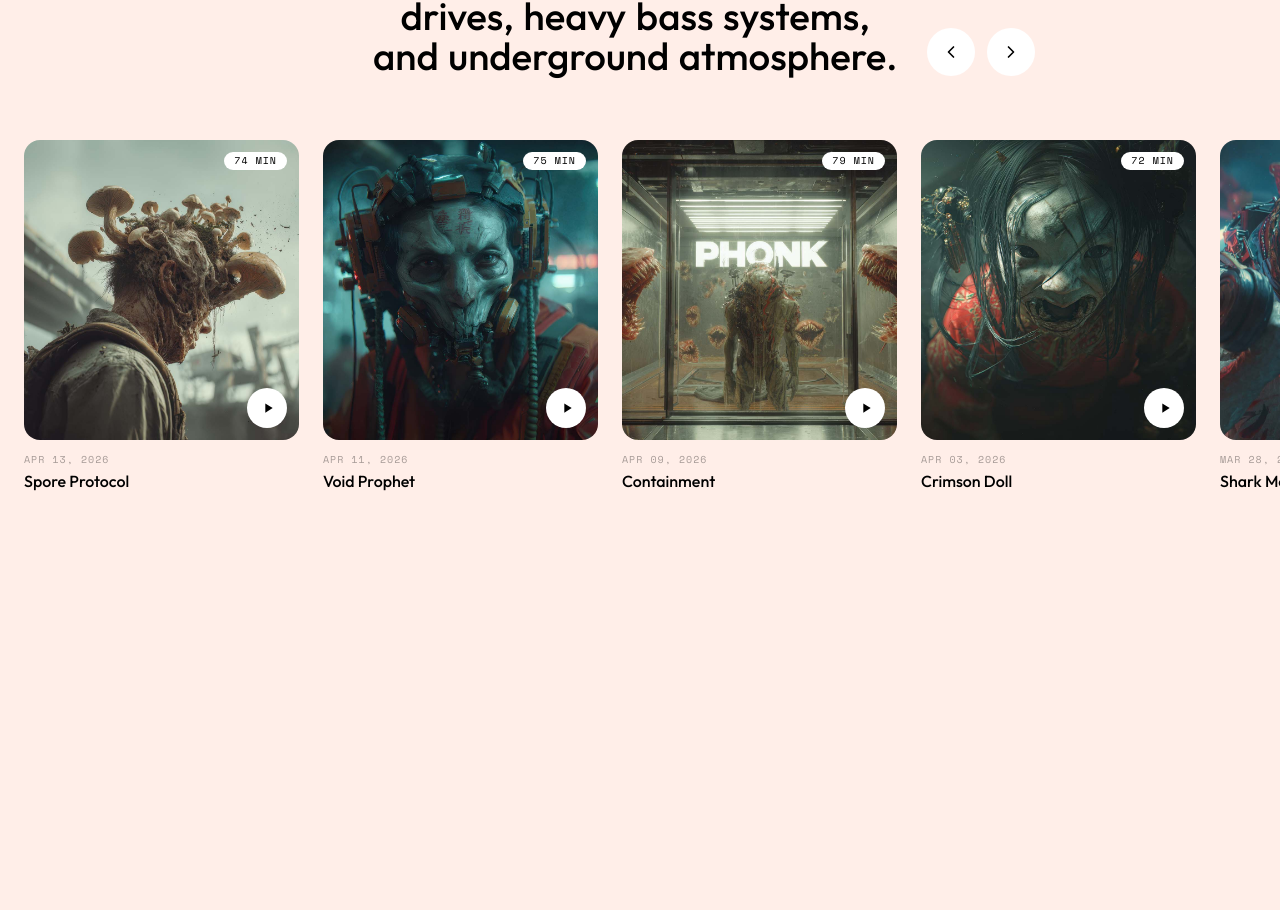
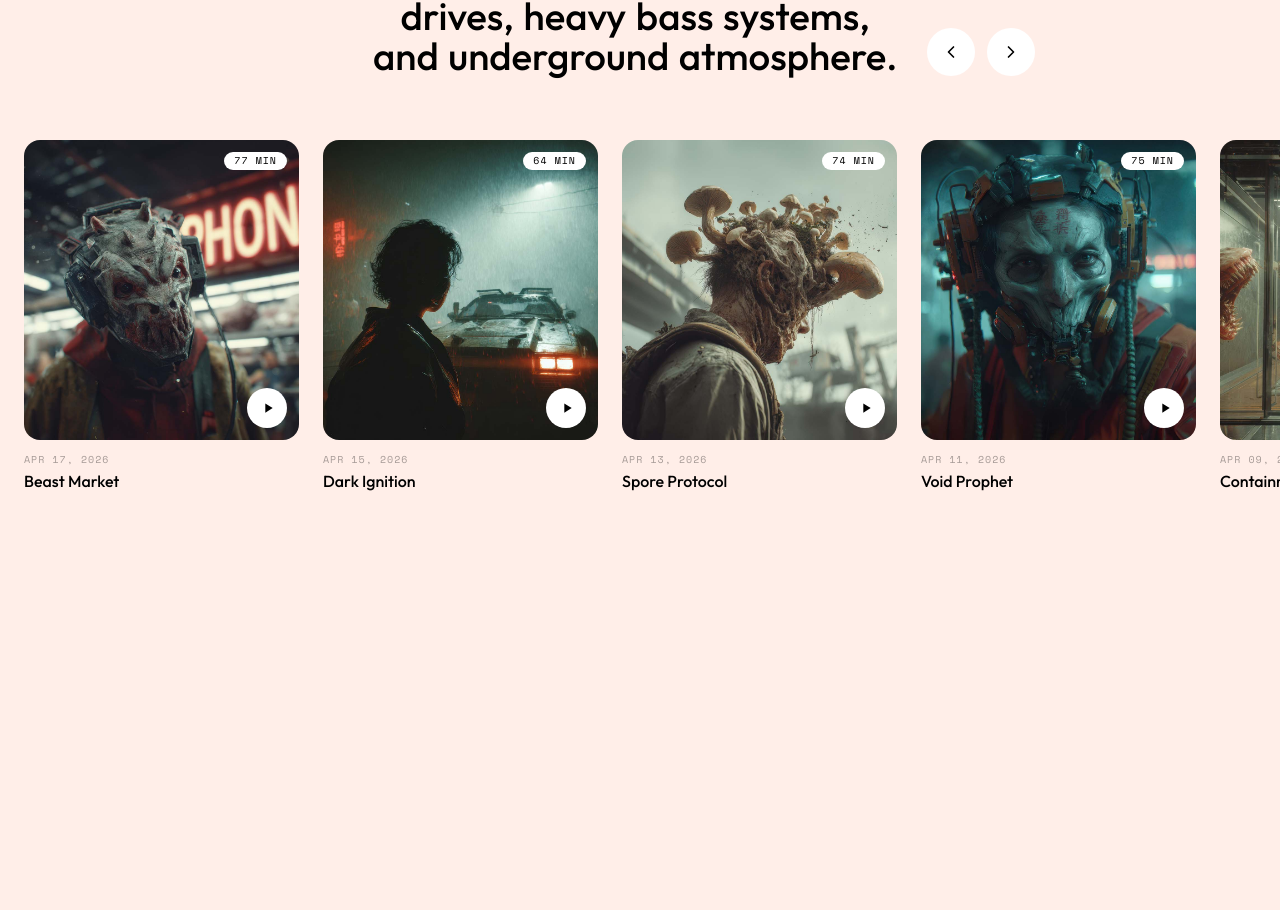
Before and after one commit to shizoy/dusted-tape-site, a React (Vite) app: page / in a window 1280 px wide. Shown: the part 3976-4886 px from the top of the page. Built offline with nearby package versions, Linux system fonts and the light colour scheme.

Commit message:
Added Dark Ignition and Beast Market mixes

```diff
--- a/src/components/Mixes.jsx
+++ b/src/components/Mixes.jsx
@@ -27,6 +27,8 @@ const mixesData = [
   { id: 22, title: 'Containment',         date: 'APR 09, 2026', time: '79 MIN', image: '/containment-img.jpg',   link: 'https://www.youtube.com/watch?v=CHS-DmBUNuU'           },
   { id: 23, title: 'Void Prophet',        date: 'APR 11, 2026', time: '75 MIN', image: '/voidprophet-img.jpg',   link: 'https://www.youtube.com/watch?v=HDwl9kbtbKs'           },
   { id: 24, title: 'Spore Protocol',      date: 'APR 13, 2026', time: '74 MIN', image: '/sporeprotocol-img.jpg', link: 'https://www.youtube.com/watch?v=GAA4N5fqda0'           },
+  { id: 25, title: 'Dark Ignition',       date: 'APR 15, 2026', time: '64 MIN', image: '/darkignition-img.jpg',  link: 'https://www.youtube.com/watch?v=ALvg2oYytvo'           },
+  { id: 26, title: 'Beast Market',        date: 'APR 17, 2026', time: '77 MIN', image: '/beastmarket-img.jpg',   link: 'https://www.youtube.com/watch?v=l2mefYIjF58'           },
 ]
 
 function PlayIcon() { return <svg viewBox="0 0 24 24" fill="currentColor" className="w-4 h-4 ml-0.5"><path d="M8 5.14v14l11-7-11-7z" /></svg> }
```
Also changed, not shown: public/beastmarket-img.jpg (added), public/darkignition-img.jpg (added).
